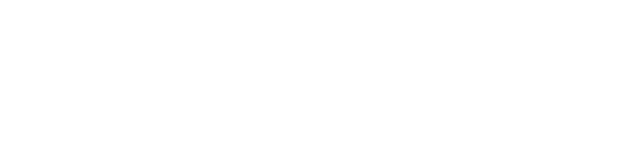
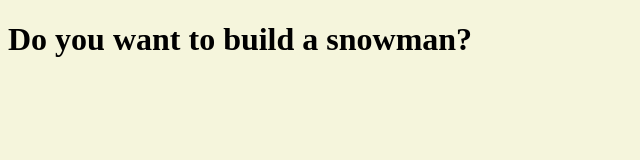
Before and after one commit to prohunteryoung/git_test2, a plain HTML site: page index.html in a window 1280 px wide. Shown: the whole page, without its empty margins (0-640 px from the left). Drawn offline with Linux system fonts and the light colour scheme.

Commit message:
Added CSS, changed Background color, Changed HTML title

```diff
--- a/index.html
+++ b/index.html
@@ -4,7 +4,10 @@
     <meta charset="UTF-8" />
     <meta http-equiv="X-UA-Compatible" content="IE=edge" />
     <meta name="viewport" content="width=device-width, initial-scale=1.0" />
-    <title>Document</title>
+    <link rel="stylesheet" href="style.css" />
+    <title>Title is Changed</title>
   </head>
-  <body></body>
+  <body>
+    <h1>Do you want to build a snowman?</h1>
+  </body>
 </html>
--- /dev/null
+++ b/style.css
@@ -0,0 +1,3 @@
+body {
+  background-color: beige;
+}
```
